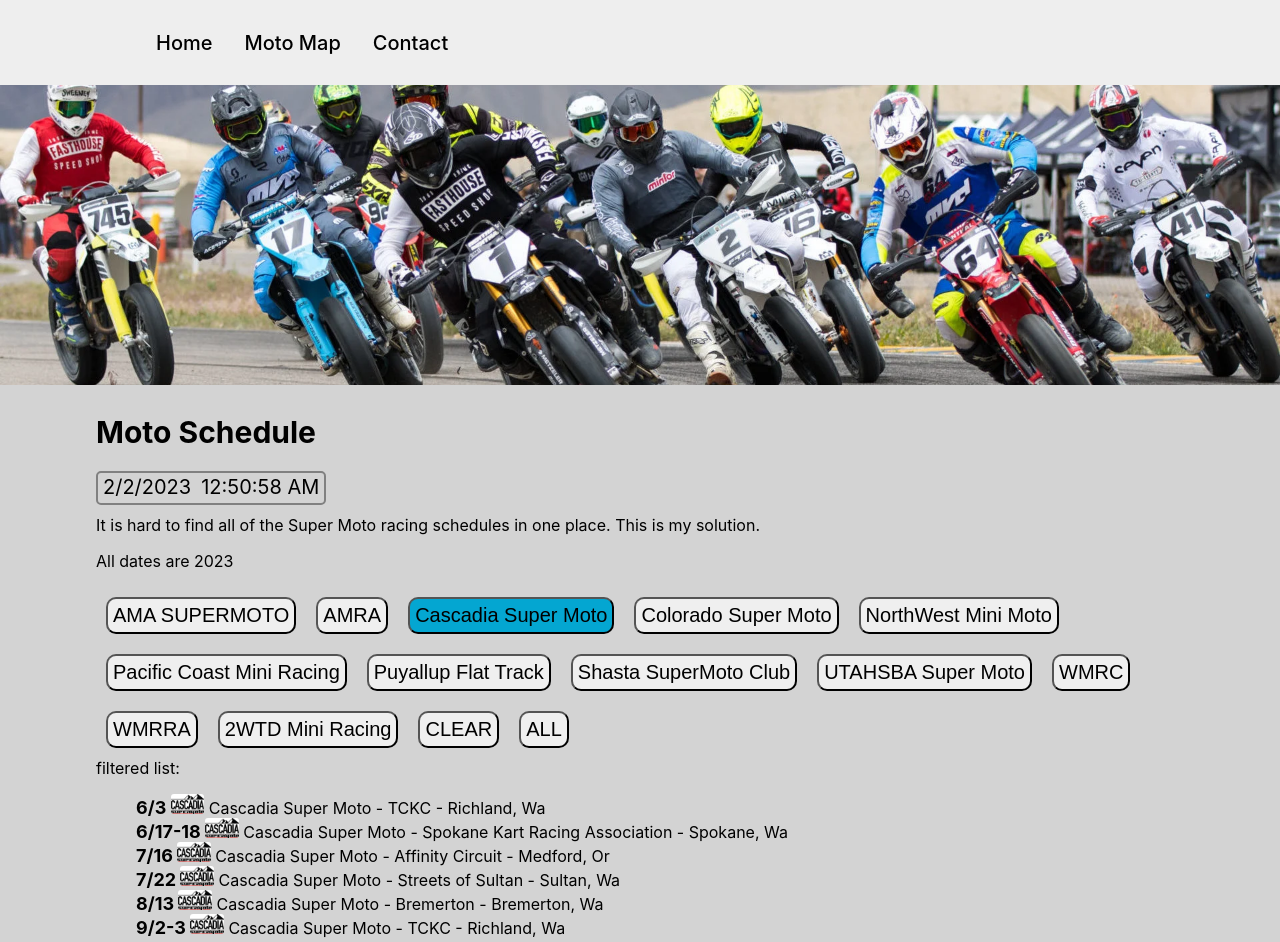
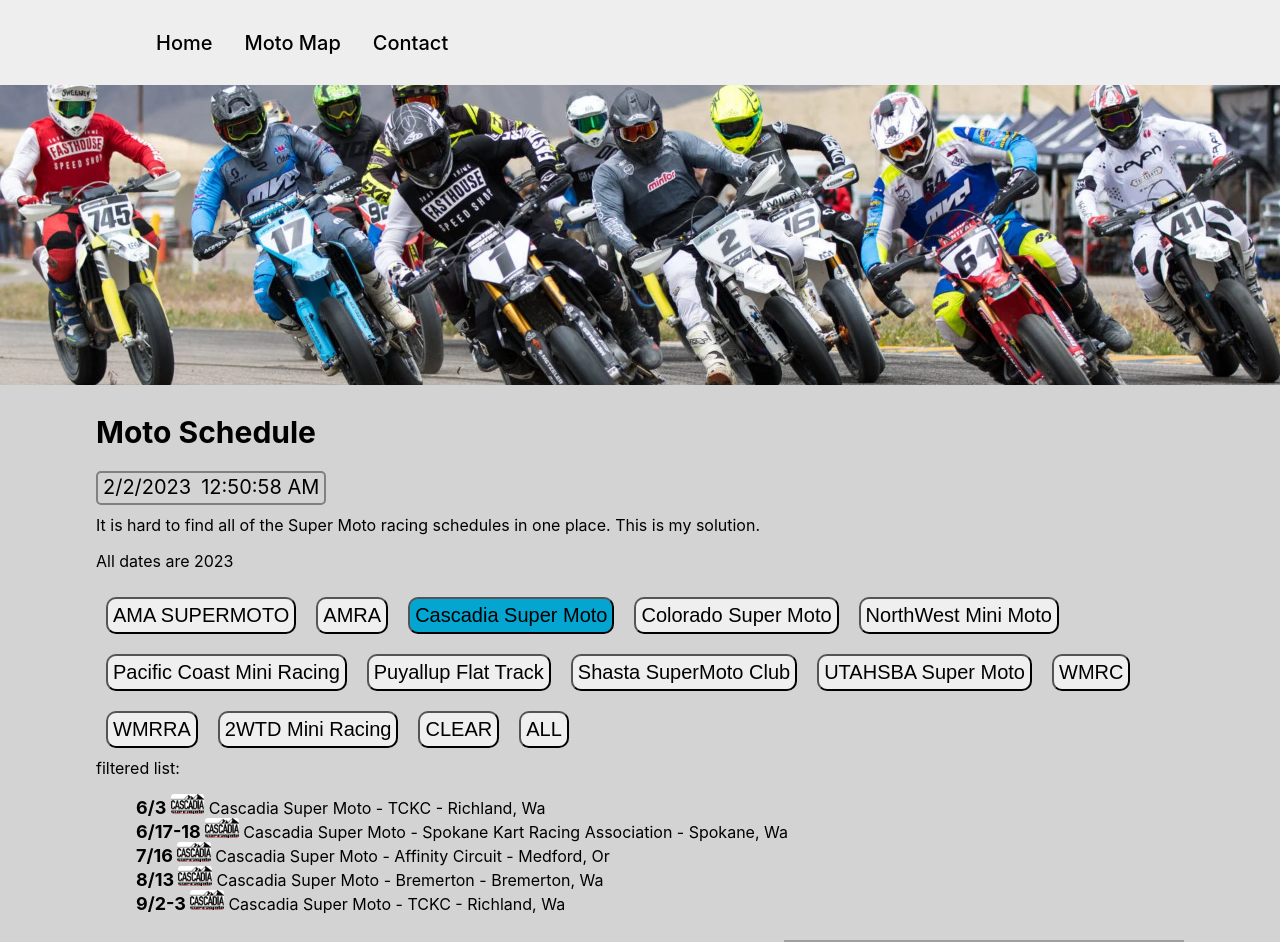
Before and after one commit to Benji-Montgomery/motoschedules, a React (Create React App) app: page / in a window 1280 px wide. Shown: the top 942 px of the page. Built offline with nearby package versions, Linux system fonts and the light colour scheme; no server answers; grey boxes are pictures that could not be loaded.

Commit message:
removed cascadia date

```diff
--- a/src/components/orgs/cascadia_Super_Moto.js
+++ b/src/components/orgs/cascadia_Super_Moto.js
@@ -21,12 +21,6 @@
     },
     {
         name: name,
-        track: 'Streets of Sultan - Sultan, Wa',
-        date: [7,22],
-        sortDate: .0722
-    },
-    {
-        name: name,
         track: 'Bremerton - Bremerton, Wa',
         date: [8,13],
         sortDate: .0813
```
